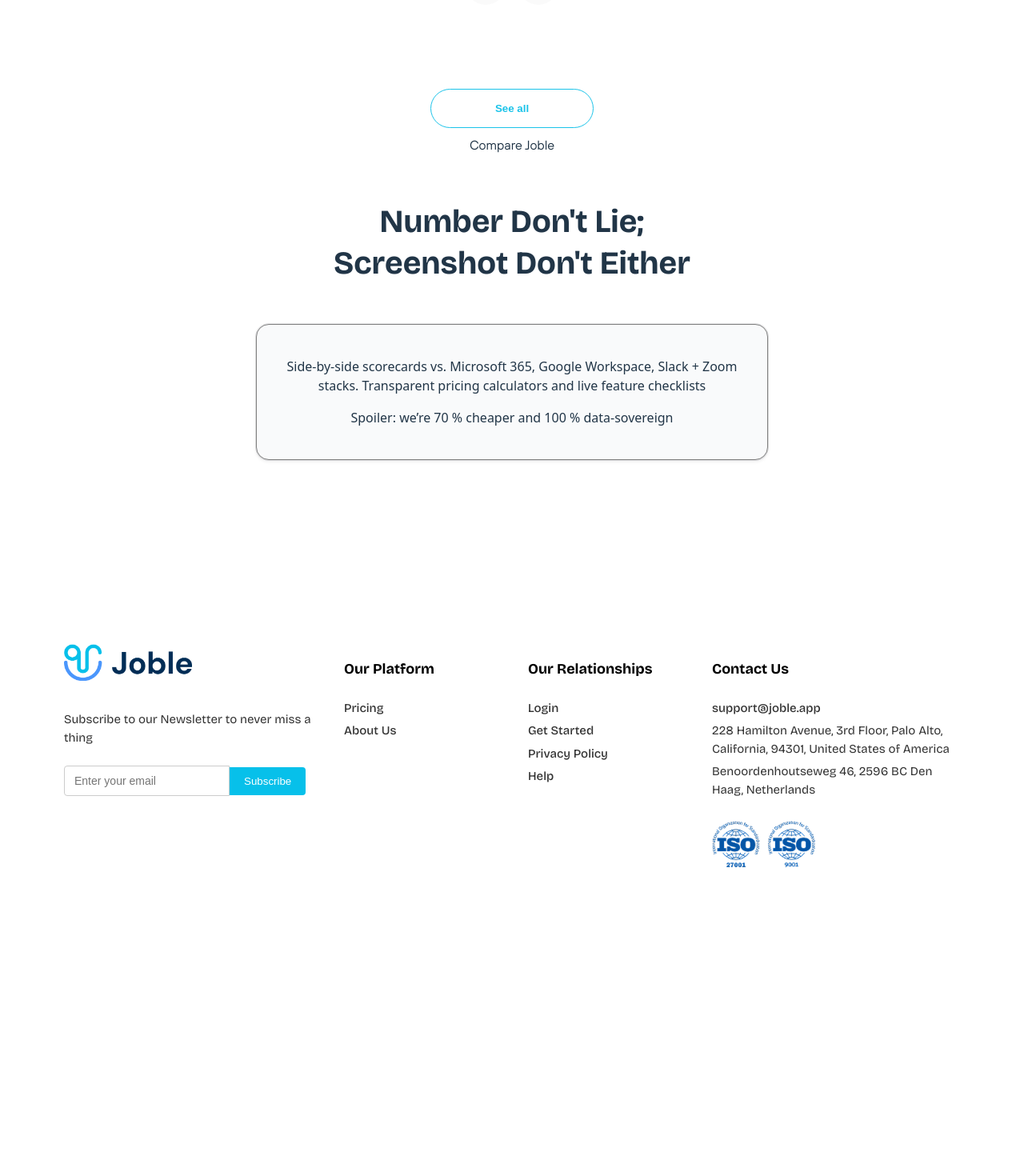
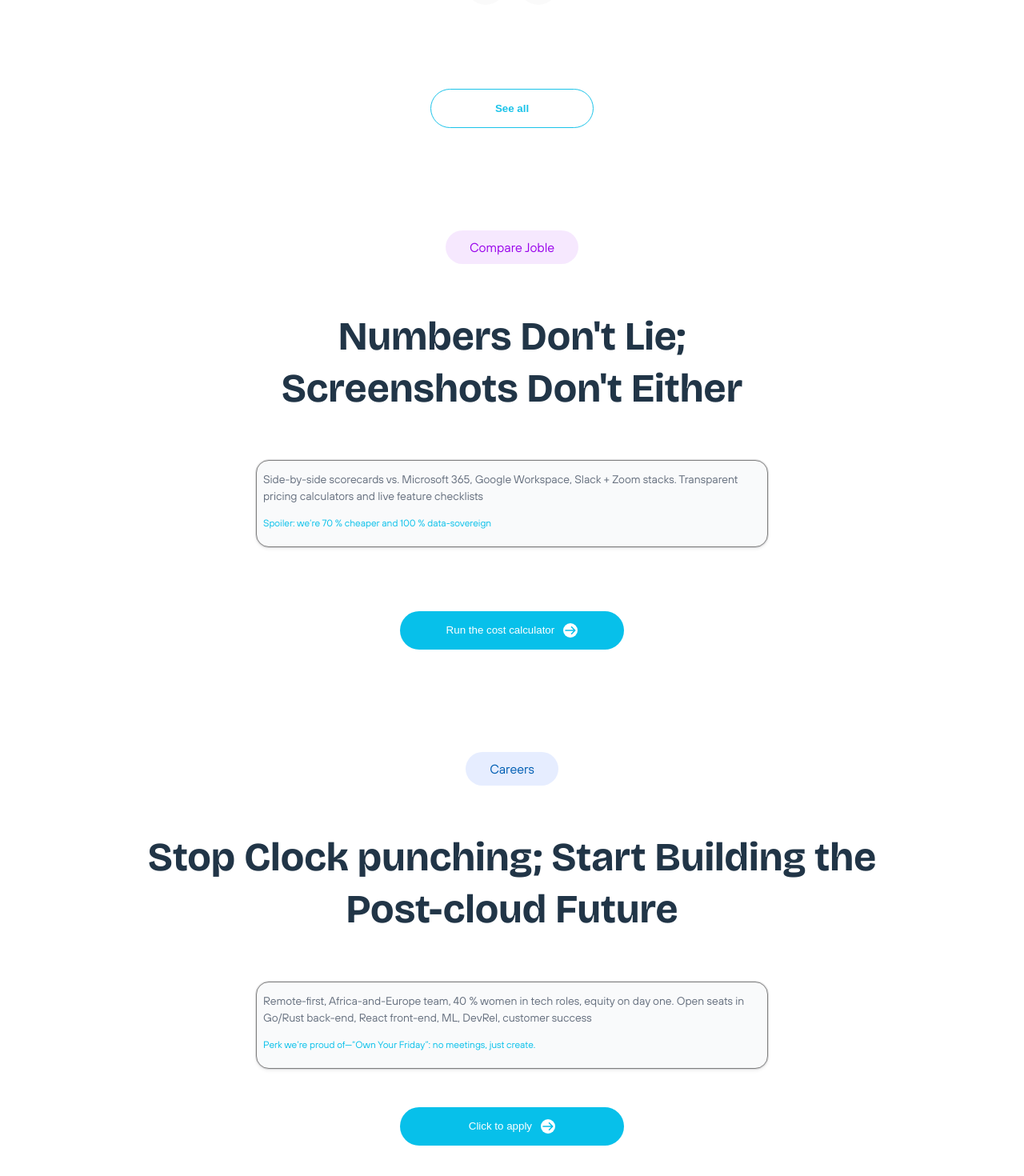
Before and after one commit to jessicakorubo/joble-testing, a React (Vite) app: page /resources in a window 1280 px wide. Shown: the part 1046-2516 px from the top of the page at 80% size. Before the commit the page ends 2210 px from the top, so only its background shows below. Built offline with nearby package versions, Linux system fonts and the light colour scheme.

Commit message:
REMOVED Dark theme

```diff
--- a/src/index.css
+++ b/src/index.css
@@ -10,7 +10,7 @@
   line-height: 1.5;
   font-weight: 400;
 
-  color-scheme: light dark;
+  color-scheme: light;
   color: #111827;
   background-color: #fff;
 
@@ -19,12 +19,12 @@
   -webkit-font-smoothing: antialiased;
   -moz-osx-font-smoothing: grayscale;
 }
-@media (prefers-color-scheme: dark) {
+/* @media (prefers-color-scheme: dark) {
   :root {
     color: #f9fafb;
     background-color: #111827;
   }
-}
+} */
 @font-face {
   font-family: 'TT Hoves Pro';
   src: url(./assets/fonts/tt_hoves_pro/TT\ Hoves\ Pro\ Trial\ Regular.ttf) format('truetype');
--- a/src/pages/Resources.tsx
+++ b/src/pages/Resources.tsx
@@ -1,6 +1,7 @@
 import React, { useRef } from "react";
 import "../styles/resources.css";
 import MainLayout from "../layout/MainLayout";
+import arrow from "../assets/arrow-right.svg";
 
 // ✅ import your resource images
 import resource_pic from "../assets/resources-blog.png";
@@ -96,12 +97,12 @@
                     See all
                 </button>
 
-                <div className="badge compare">
+                <div className="badge compare-badge">
                     Compare Joble
                 </div>
                 <h2 className="fact">
-                    Number Don't Lie; <br />
-                    Screenshot Don't Either
+                    Numbers Don't Lie; <br />
+                    Screenshots Don't Either
                 </h2>
                 <div className="curved-grey-card score-card">
                     <p>Side-by-side scorecards vs. Microsoft 365, Google Workspace, Slack + Zoom stacks. Transparent pricing calculators and live feature checklists</p>
@@ -109,9 +110,34 @@
                 </div>
 
                 <div className="calc">
+                    <button className="type_button price-hero" id='cal_home_btn'>
 
+                        Run the cost calculator{" "}
+                        <span className="arrow">
+                            <img src={arrow} alt="" />
+                        </span>
+                    </button>
                 </div>
+                <div className="badge career-badge">
+                    Careers
+                </div>
+                <h2 className="clock">Stop Clock punching; Start
+                    Building the Post-cloud Future
+                </h2>
+                <div className="curved-grey-card score-card">
+                    <p>Remote-first, Africa-and-Europe team, 40 % women in tech roles, equity on day one.
+                        Open seats in Go/Rust back-end, React front-end, ML, DevRel, customer success</p>
+                    <p className="spoiler">Perk we’re proud of—“Own Your Friday”: no meetings, just create.</p>
+                </div>
+                 <div className="apply">
+                    <button className="type_button price-hero" id='cal_home_btn'>
 
+                        Click to apply{" "}
+                        <span className="arrow">
+                            <img src={arrow} alt="" />
+                        </span>
+                    </button>
+                </div>
             </div>
         </MainLayout>
     );
--- a/src/styles/navbar.css
+++ b/src/styles/navbar.css
@@ -256,6 +256,7 @@
         display: none;
     }
 
+
     /* .navItems ul {
         flex-direction: column;
         gap: 15px;
--- a/src/styles/resources.css
+++ b/src/styles/resources.css
@@ -256,7 +256,14 @@
     background: transparent;
     color: var(--primary-color);
 }
-
+.compare-badge {
+    margin-top: 8rem;
+    color: #9A05EB;
+    background-color: rgba(154, 5, 235, 0.09);
+}
+h2.fact {
+    font-size: 50px;
+}
 .curved-grey-card {
     border-radius: 16px;
     background:  #F9FAFB;
@@ -264,7 +271,34 @@
     border: 1px solid grey;
     width: 50%;
     margin: auto;
-    padding: 1.5rem;
+    padding:0.5rem;
+    text-align: left;
+    font-family: 'TT Hoves Pro', sans-serif;
+}
+.curved-grey-card p {
+    margin-top: 0.3rem;
+    font-size: 14px;
+    color: #66707F
+}
+.curved-grey-card p.spoiler {
+    font-size: 12px;
+    color: #07C0EA;
+    margin-top: 0.2em;
+    font-style: italic IM !important;
+}
+.calc {
+    margin-top: 5rem;
+}
+.career-badge {
+    color: #005EB3;
+    margin-top: 8rem;
+    background-color: #E6EDFF;
+}
+h2.clock {
+    font-size: 50px;;
+}
+.apply {
+    margin-top: 3rem;
 }
 @media screen and (max-width: 890px) {
     .curved-grey-card {
```
